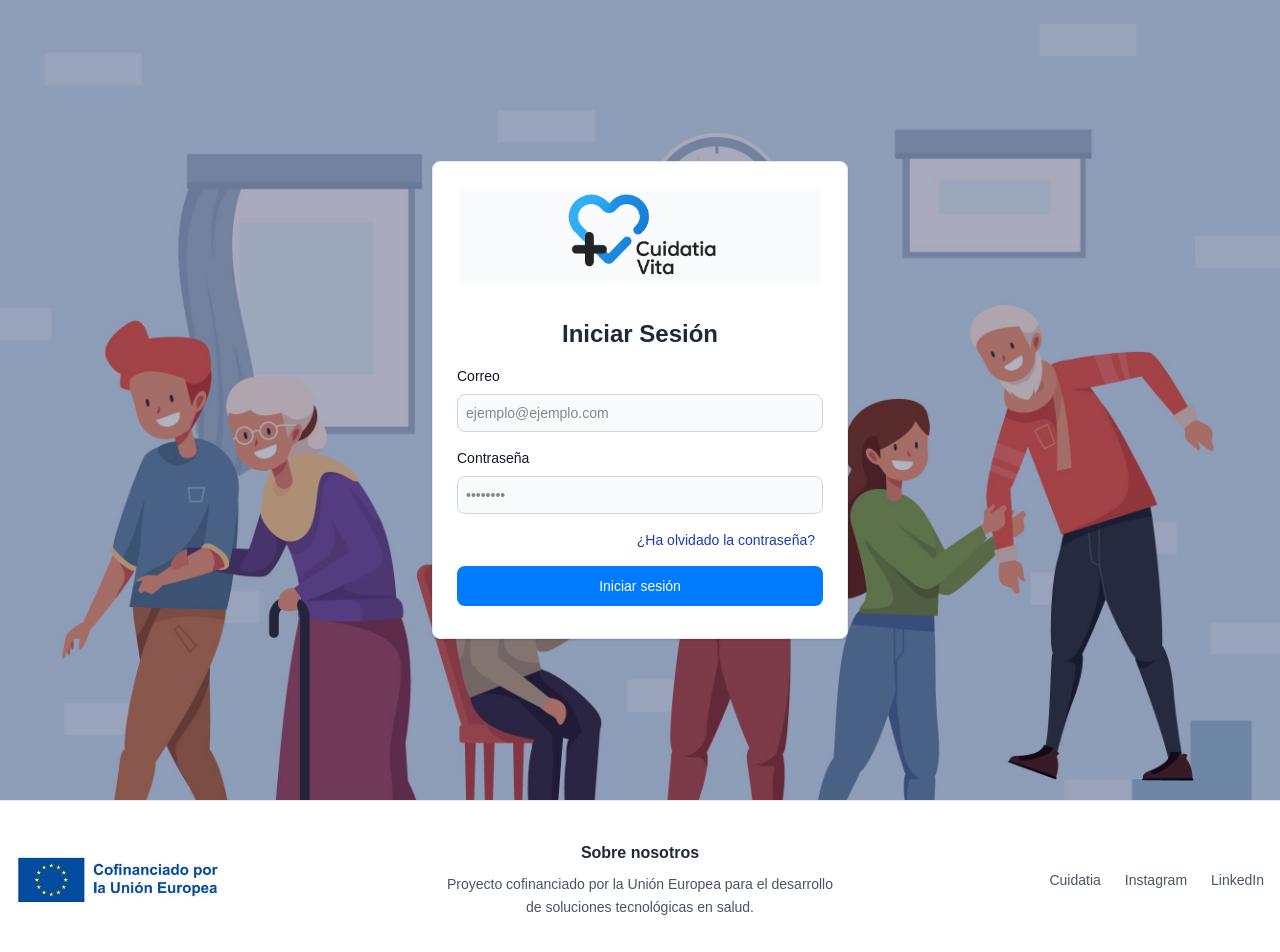
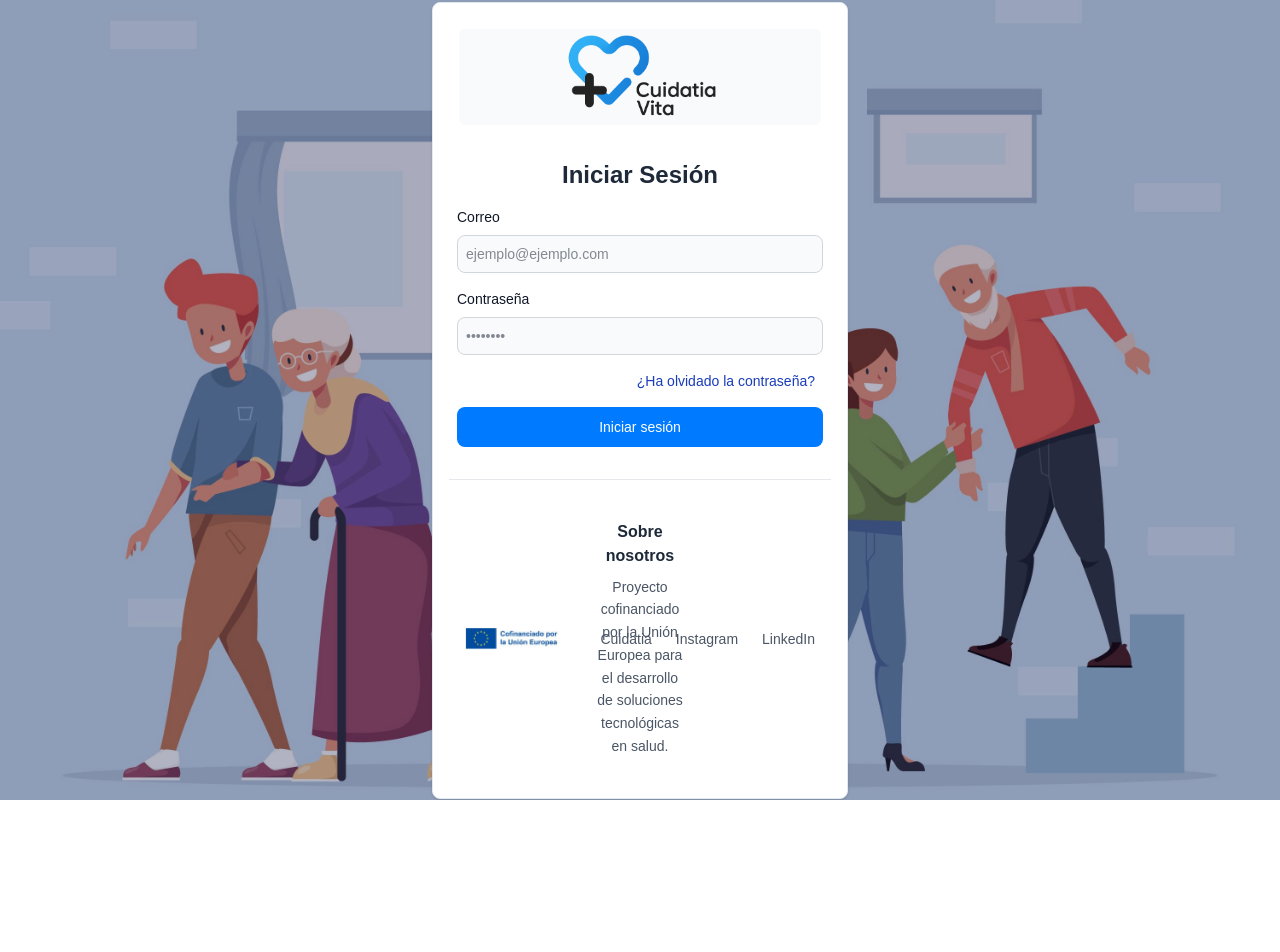
Before and after one commit to Cuidatia/cuidatiavita-frontend, a Next.js app: page /login in a window 1280 px wide. Shown: the top 952 px of the page. After the commit the page ends 800 px from the top, so only its background shows below. Built offline with nearby package versions, Linux system fonts and the light colour scheme.

Commit message:
Footer prueba
Prueba

```diff
--- a/src/pages/login/index.jsx
+++ b/src/pages/login/index.jsx
@@ -4,6 +4,7 @@ import {signIn} from 'next-auth/react'
 import { useRouter } from "next/router"
 import { useState, useEffect } from "react"
 import Alerts from "@/components/alerts/alerts";
+import Footer from "@/components/footer/footer";
 
 export default function Login(){
     const router = useRouter()
@@ -68,6 +69,9 @@ export default function Login(){
                     </div>
                     <button type="submit" className="w-full text-white bg-primary-600 hover:bg-primary-700 focus:ring-4 focus:outline-none focus:ring-primary-300 font-medium rounded-lg text-sm px-5 py-2.5 text-center">Iniciar sesión</button>
                 </form>
+                <footer className="bg-white border-t border-gray-200 text-center py-4 text-sm text-gray-500">
+                    <Footer />
+                </footer>
                 {
                     message &&
                     <Alerts alertContent={message} alertType={'success'} />
--- a/src/pages/login/layout.jsx
+++ b/src/pages/login/layout.jsx
@@ -1,5 +1,5 @@
 import './styles.css';
-import Footer from "@/components/footer/footer";
+
 
 export default function LogInLayout({ children }) {
     return (
@@ -7,9 +7,6 @@ export default function LogInLayout({ children }) {
             <div className="h-screen grid place-content-center">
                 {children}
             </div>
-                <footer className="bg-white border-t border-gray-200 text-center py-4 text-sm text-gray-500">
-                <Footer />
-            </footer>
         </section>
     );
   }
```
